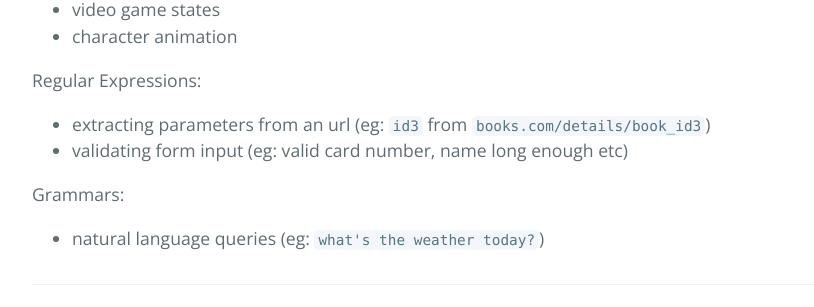
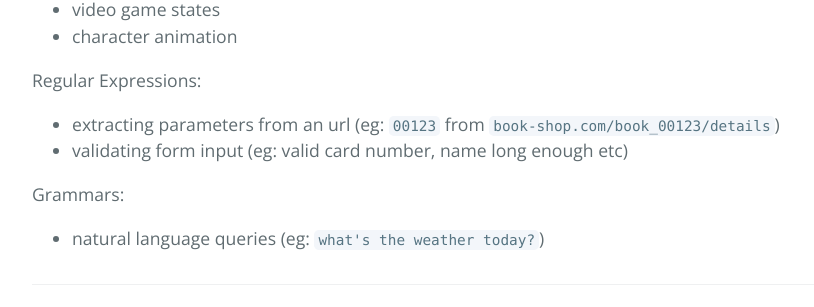
Before and after one commit to stefan-niculae/formal-labs, a Jekyll site: the page built from _posts/2017-02-23-lab0.md, in a window 1280 px wide and 900 px high, scrolled down 2897 px. Shown: the part 527-834 px from the top of the window, without its empty margins (192-1006 px from the left). Built offline with Jekyll 4.4.1, drawn with Linux system fonts in a browser that asks for light colours; formulas are drawn with MathJax 3.

Commit message:
update regex day-to-day example

```diff
--- a/_posts/2017-02-23-lab0.md
+++ b/_posts/2017-02-23-lab0.md
@@ -130,7 +130,7 @@ Automata:
 
 Regular Expressions:
 
-- extracting parameters from an url (eg: `id3` from `books.com/details/book_id3`)
+- extracting parameters from an url (eg: `00123` from `book-shop.com/book_00123/details`)
 - validating form input (eg: valid card number, name long enough etc)
 
 Grammars:
```
